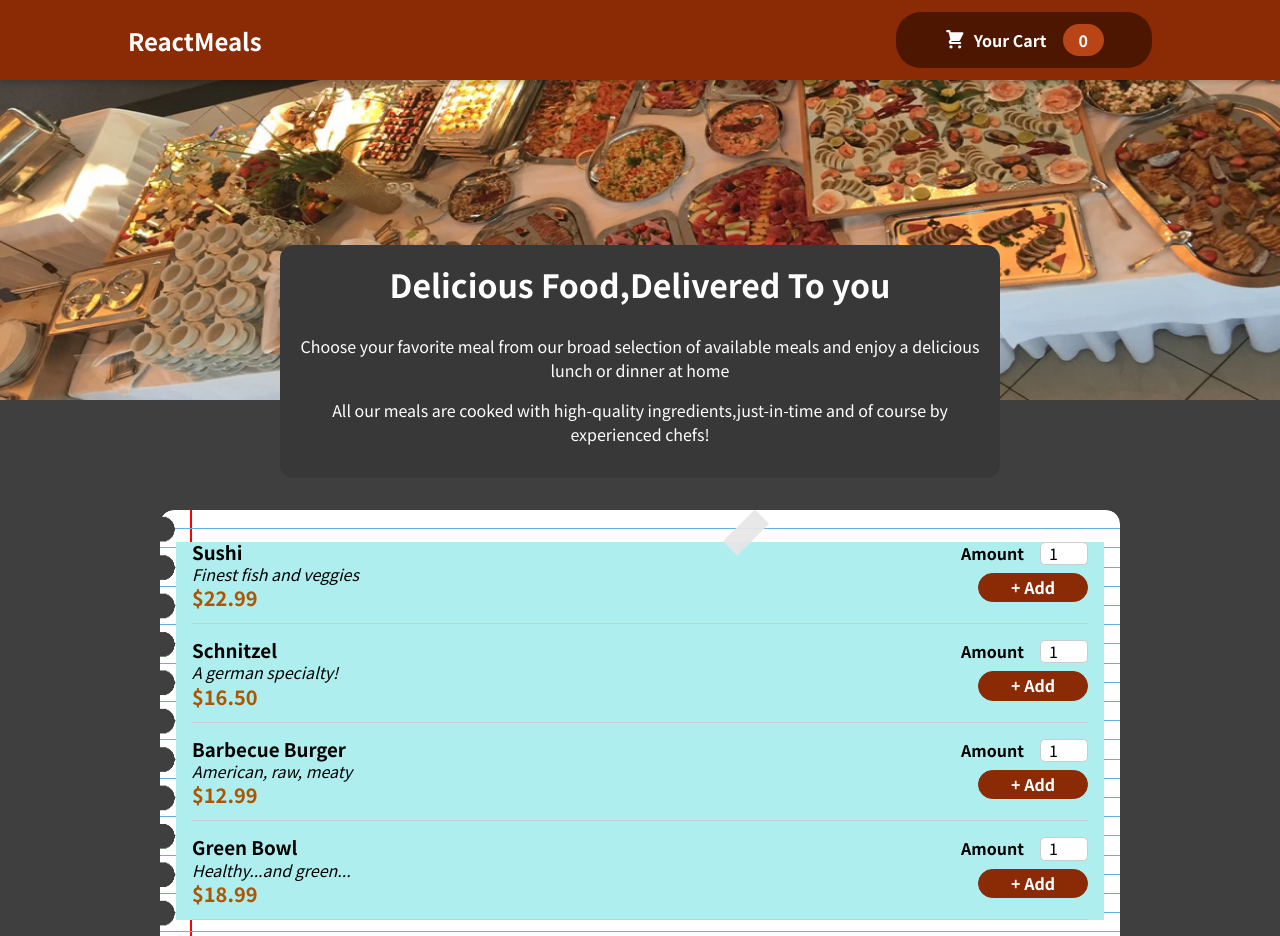
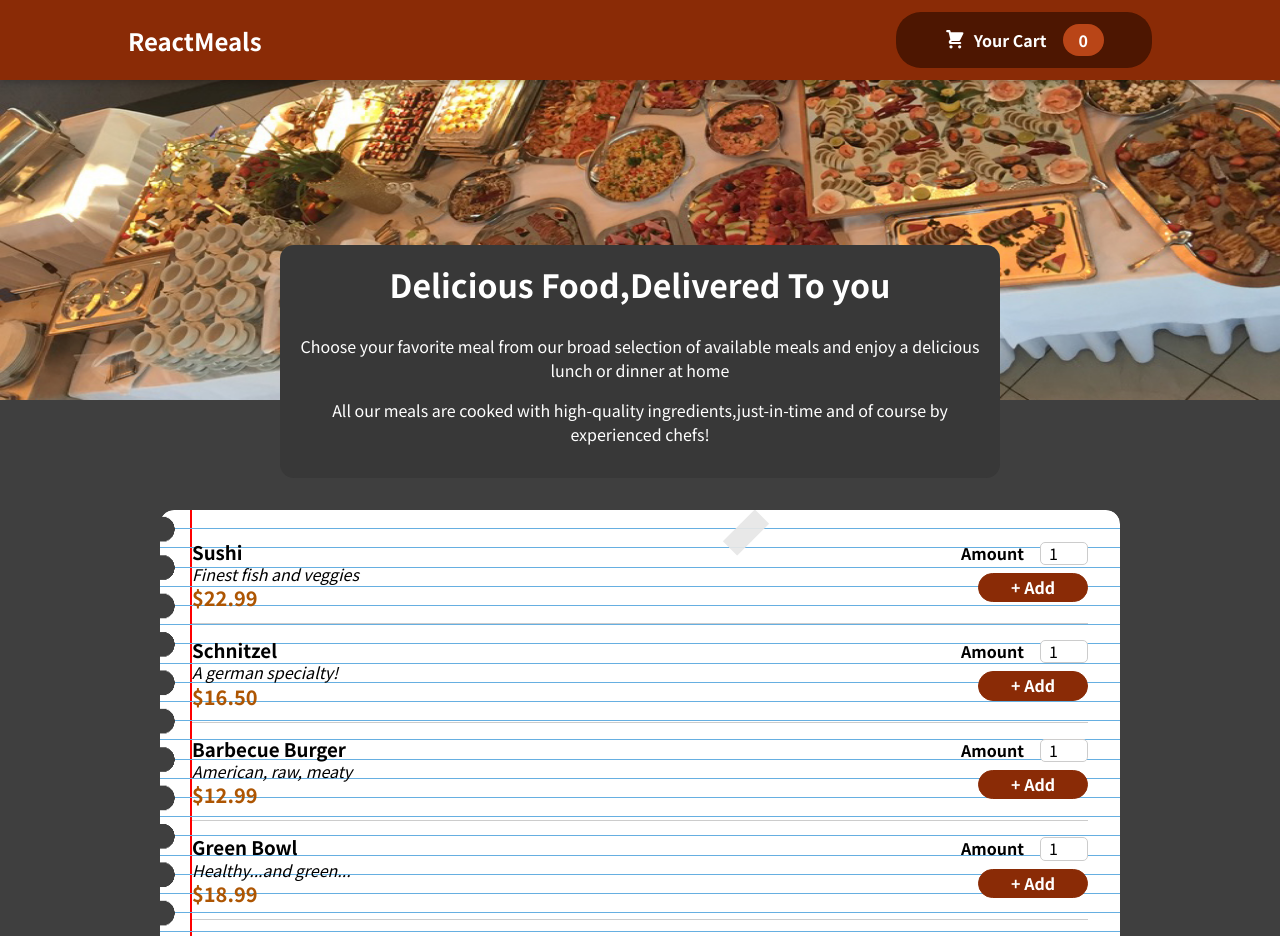
Before and after one commit to abhi-gowdaa/Food-Order-App, a React (Create React App) app: page / in a window 1280 px wide. Shown: the top 936 px of the page. Built offline with nearby package versions, Linux system fonts and the light colour scheme.

Commit message:
init context for cart

```diff
--- a/src/App.js
+++ b/src/App.js
@@ -15,6 +15,7 @@ function App() {
   }
 
 
+
   return (
 
     <Fragment>
--- a/src/components/Meals/AvailableMeals.module.css
+++ b/src/components/Meals/AvailableMeals.module.css
@@ -2,7 +2,8 @@
   max-width: 60rem;
   width: 90%;
   margin: 2rem auto;
-  animation: meals-appear 1s ease-out forwards;
+  z-index: 10;
+ animation: meals-bg 1s ease-in forwards;
 
 }
 
@@ -10,14 +11,23 @@
   list-style: none;
   margin: 0;
   padding: 0;
-  background: paleturquoise;
+  animation: meals-appear 3s ease-out forwards;
+  z-index: 15;
+
 
 }
+
+/* .meals ul:hover {
+  z-index: 30;
+box-shadow: 0px 0px 0px 0px;
+} */
+
 
 @keyframes meals-appear {
   from {
     opacity: 0;
     transform: translateY(3rem);
+    /* transform: rotateX(180deg); */
   }
 
   to {
@@ -25,3 +35,16 @@
     transform: translateY(0);
   }
 }
+
+@keyframes meals-bg {
+  from {
+    opacity: 0;
+    transform: translateY(-3rem);
+
+  }
+  to {
+    opacity: 1;
+    transform: translateY(0);
+
+  }
+}
--- a/src/components/UI/Modal.js
+++ b/src/components/UI/Modal.js
@@ -3,12 +3,12 @@ import React, { Fragment } from "react";
 import Classes from "./Modal.module.css";
 
 const BackDrop = (props) => {
-  return (<div className={Classes.backdrop} onClose={props.onCloseCart}/>)
+  return (<div className={Classes.backdrop} onClick={props.onClose}/>)
 };
 
 const ModalOverLay = (props) => {
   return (
-    <div className={Classes.modal} onClose={props.onCloseCart}>
+    <div className={Classes.modal} >
       <div className={Classes.content}>{props.children}</div>
     </div>
   );
@@ -19,10 +19,10 @@ const Modal = (props) => {
   return (
     //wrapper
     <Fragment>
-      {ReactDOM.createPortal(<BackDrop onClose={props.onClose}/>, portalElement)}
+      {ReactDOM.createPortal(<BackDrop onClose={props.onCloseCart}/>, portalElement)}
 
       {ReactDOM.createPortal(
-        <ModalOverLay onClose={props.onCloseCart}>{props.children}</ModalOverLay>,
+        <ModalOverLay >{props.children}</ModalOverLay>,
         portalElement
       )}
     </Fragment>
```
Also changed, not shown: src/store/Cart-context.js (added, +10 -0 lines).
